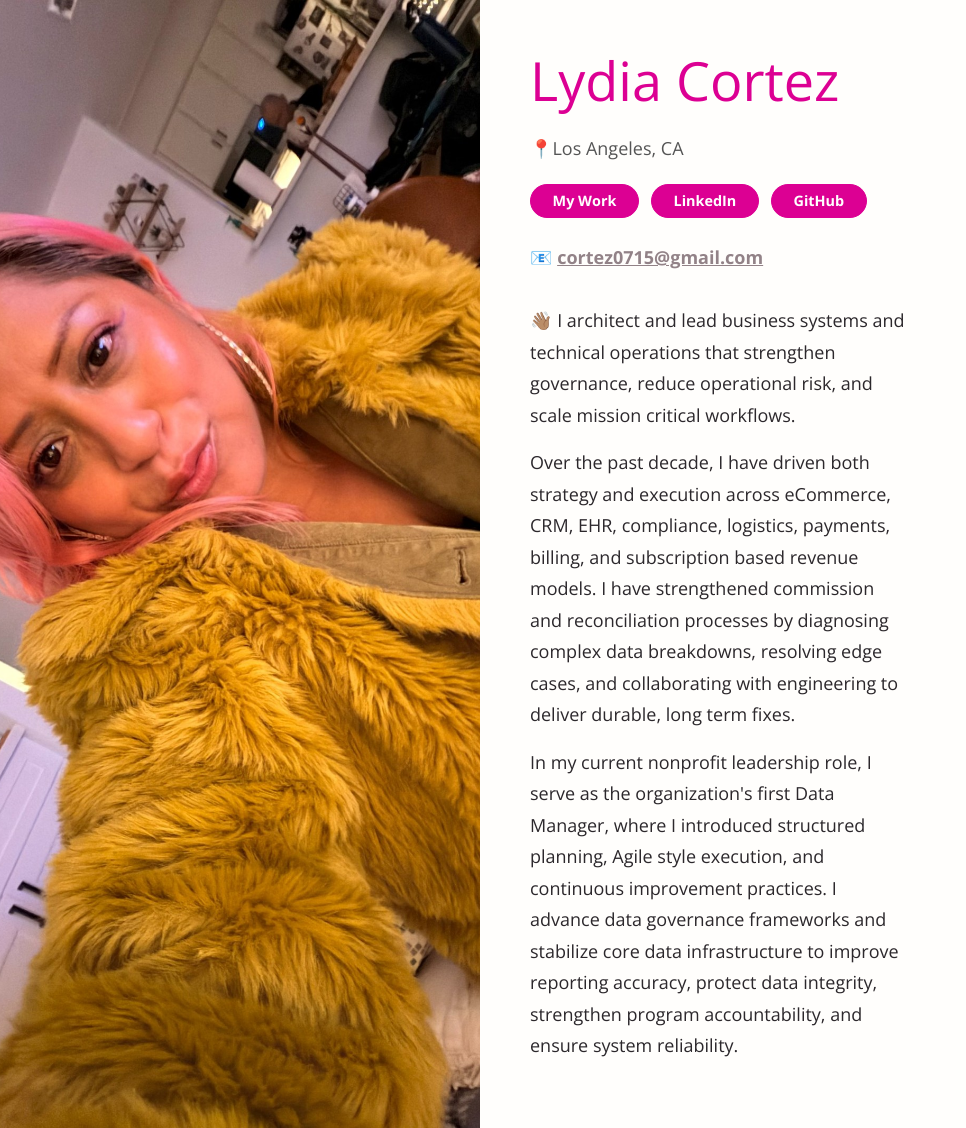
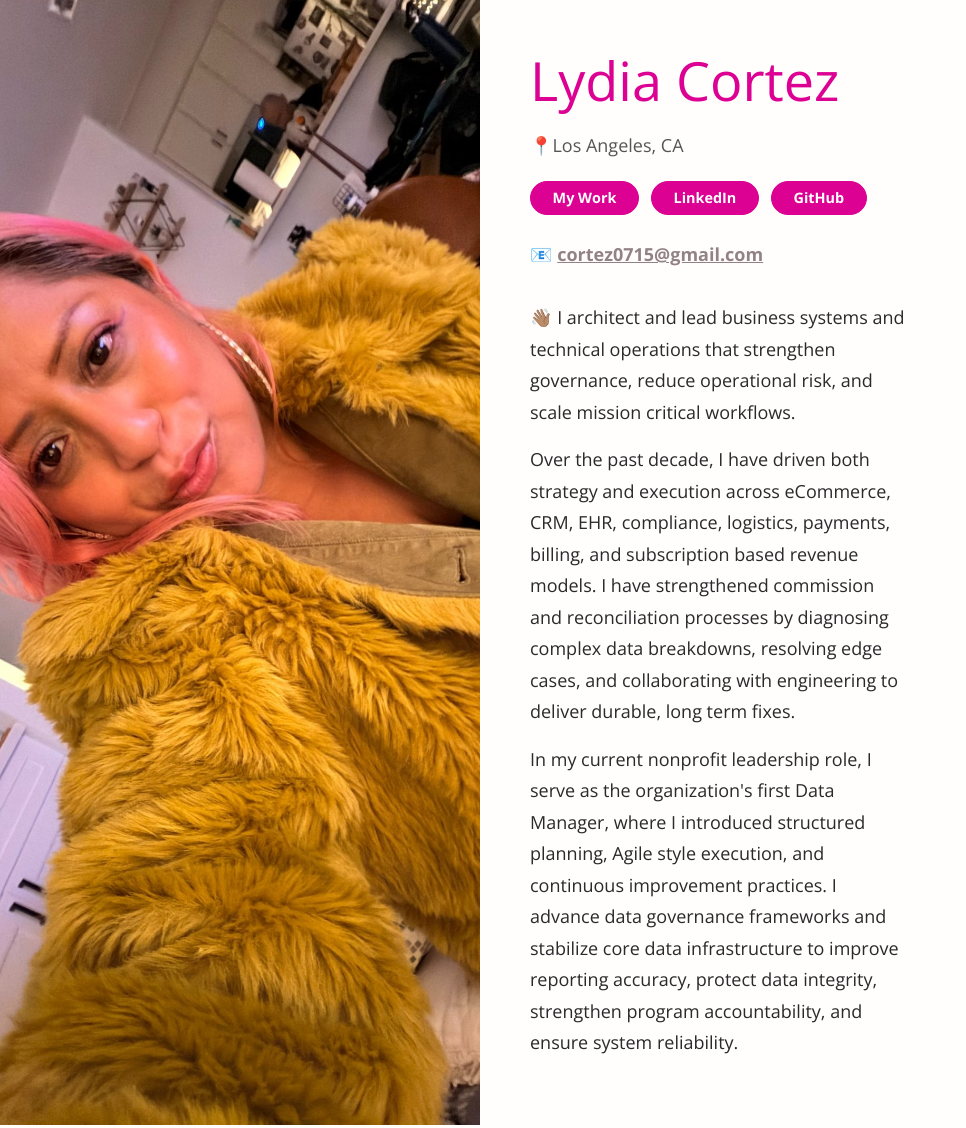
Before and after one commit to lylyco/lylyco.github.io, a Jekyll site: the page built from index.html, in a window 1280 px wide. Shown: the whole page, without its empty margins (0-966 px from the left). Built offline with Jekyll 4.4.1, drawn with Linux system fonts in a browser that asks for light colours.

Commit message:
“adjustssv3”

```diff
--- a/_layouts/half.html
+++ b/_layouts/half.html
@@ -15,7 +15,7 @@
     <div style="
       font-size: 18px;
       color: #555;
-      margin-top: 8px; ">
+      margin-top: 5px; ">
       📍Los Angeles, CA
     </div>
 
```
